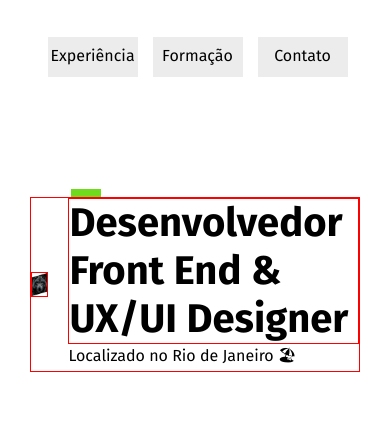
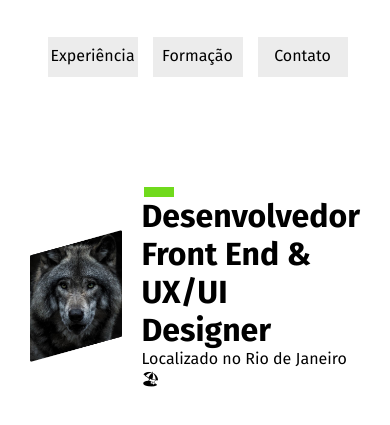
Before and after one commit to Sara01romao/projeto-portfolio, a plain HTML site: page index.html in a window 390 px wide. Shown: the part 75-500 px from the top of the page. Drawn offline with Linux system fonts and the light colour scheme.

Commit message:
reponsivo finalizado main

```diff
--- a/css/style.css
+++ b/css/style.css
@@ -19,7 +19,7 @@ a {
   text-decoration: none;
 }
 
-.container{
+.container {
   max-width: 1200px;
   margin: 0 auto;
   padding: 30px;
@@ -32,8 +32,6 @@ nav {
   justify-content: space-between;
   padding: 0px 30px;
 }
-
-
 
 ul {
   list-style: none;
@@ -110,73 +108,75 @@ ul li a:hover::after {
   }
 }
 
-
 /*HOME*/
 
-.info{
+.info {
   display: grid;
-  grid-template-columns: auto auto;
+  grid-template-columns: 1fr 2fr;
   align-items: center;
   margin-top: 60px;
-  gap: 20px;
-  border: 1px solid red;
-
+  gap: 100px;
 }
 
-.info img{
+@media screen and (max-width: 768px) {
+  .info {
+    grid-template-columns: 1fr 1fr;
+    gap: 20px;
+  }
+}
+
+@media screen and (max-width: 375px) {
+  .info {
+    grid-template-columns: 1fr;
+    gap: 0px;
+  }
+}
+
+.info img {
   max-width: 363px;
   width: 100%;
   object-fit: cover;
-  border: 1px solid red;
 }
 
-@media screen and (max-width:375px) {
-  .info img{
-   display: none;
+@media screen and (max-width: 375px) {
+  .info img {
+    display: none;
   }
 }
 
-h1{
-
+h1 {
   font-size: 4.5rem;
-  max-width: 520px;
-  border: 1px solid red;
   position: relative;
 }
 
-@media screen and (max-width:1024px) {
-
-  h1{
-    font-size: 2.5rem;
-    max-width: 320px;
-
+@media screen and (max-width: 1023px) {
+  h1 {
+    font-size: 3rem;
   }
-
 }
 
+@media screen and (max-width: 425px) {
+  h1 {
+    font-size: 2rem;
+  }
+}
 
-
-
-h1::before{
-  content: url('../img/detalhe.svg');
+h1::before {
+  content: url("../img/detalhe.svg");
   position: absolute;
   left: -46px;
   top: -32px;
   z-index: -1;
-
 }
 
-@media screen and (max-width:768px) {
-
-  h1::before{
-    content: '';
+@media screen and (max-width: 768px) {
+  h1::before {
+    content: "";
     width: 30px;
     height: 10px;
     background: var(--green-dark);
     position: absolute;
     left: 2px;
     top: -10px;
-
-
   }
 }
--- a/index.html
+++ b/index.html
@@ -19,19 +19,19 @@
         </nav>
     </header>
 
-    <section class="home">
+    <main class="home">
         <div class="container">
             <div class="info">
                 <img src="./img/perfil.jpg" alt="">
 
                 <div class="infoTxt">
-                    <h1>Desenvolvedor Front End & UX/UI Designer</h1>
+                    <h1>Desenvolvedor<br> Front End & <br> UX/UI Designer</h1>
                     <p>Localizado no Rio de Janeiro <span>🏖</span></p>
                 </div>
             </div>
 
         </div>
 
-    </section>
+    </main>
 </body>
 </html>
```
